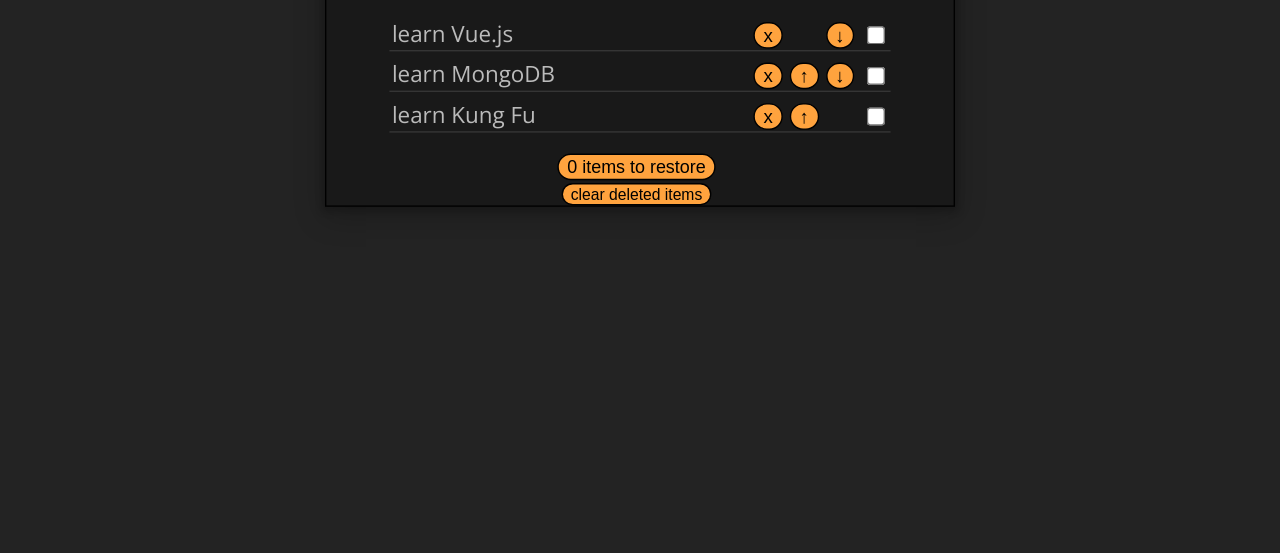
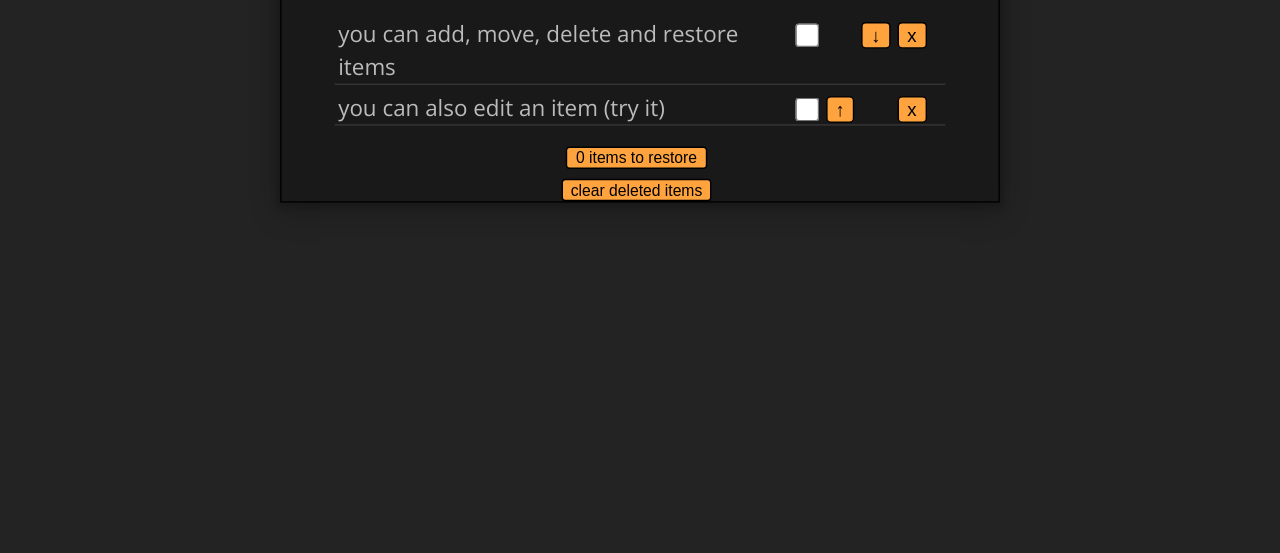
Before and after one commit to Soupedenuit/Reminder-application-using-Vue.js-Firebase, a plain HTML site: page index.html in a window 1280 px wide. Shown: the part 247-800 px from the top of the page. Drawn offline with nearby package versions, Linux system fonts and the light colour scheme.

Commit message:
Add files via upload

```diff
--- a/to-do.css
+++ b/to-do.css
@@ -47,7 +47,7 @@
   margin-top: 35px;
   background-color: rgb(25, 25, 25);
   border: 1px solid black;
-  width: 35%;
+  width: 40%;
   /*max-height: 70%;*/
   box-shadow: 0 2px 5px 2px rgba(0, 0, 0, 0.19), 0 6px 20px 2px rgba(0, 0, 0, 0.20);
   /*overflow-y:auto;*/
@@ -71,9 +71,10 @@
 
 button {
   margin-right: 5px;
+  margin-left: 0;
   background-color: #FFA33E;
   border: solid 1px black;
-  border-radius: 0.75em;
+  border-radius: 0.25em;
   -webkit-appearance: none;
   -moz-appearance: none;
   appearance: none;
@@ -90,7 +91,7 @@
   position: relative;
   /*left: -11px;*/
   /*background-color: blue;*/
-  width: 80%;
+  width: 85%;
 }
 
 li:first-child .up {
@@ -111,19 +112,24 @@
 
 ol li span:nth-child(1) {
   /*background-color: blue;*/
-  max-width: 72%;
+  max-width: 69%;
   padding-left: 2px;
 }
 
 ol li span:nth-child(2) {
-  width: 98px;
+  width: 107px;
+  padding: 0;
+  margin: 0;
 }
 
 .crossout {
-  width: auto;
-  /*color: #fff; (cannot change color of checkbox) */
+  display: inline;
+  width: 17px;
+  height: 17px;
   position: relative;
-  top: 2px;
+  top: 4px;
+  margin: 0 5px 0 0;
+  padding: 0;
 }
 
 #logo1 {
@@ -142,8 +148,8 @@
 }
 
 #restore {
-  margin-bottom: 2px;
-  font-size: .8em;
+  margin-bottom: 7px;
+  font-size: .7em;
 }
 
 #clear {
@@ -161,7 +167,7 @@
 }
 
 
-@media (max-width: 840px) {
+@media (max-width: 970px) {
   #toDoInstance {
     width: 71.4%; /* 100% at 1.4 scale */
   }
@@ -249,12 +255,8 @@
     z-index: 1;
   }
 
-   ol li span:nth-child(1) {
-    max-width: 65%;
-  }
-
-   ol li span:nth-child(2) {
-    width: 200px;
+  ol li span:nth-child(1) {
+    max-width: 66%;
   }
 }
 
@@ -295,7 +297,7 @@
   }
 
   ol li span:nth-child(1) {
-    max-width: 60%;
+    max-width: 63%;
   }
 }
 
--- a/to-do.js
+++ b/to-do.js
@@ -85,9 +85,8 @@
     //textitem1: 'learn MongoDB',
     //textitem2: 'learn Kung Fu',
     toDoList: [
-      { id: 0, text: '<span id="item' + 0 + '" contenteditable="true">learn Vue.js</span><span><button type="button" title="delete" class="del" onclick="deleteItem(' + 0 + ')">x</button><button type="button" title="move up" class="up" onclick="moveUp(' + 0 + ')">↑</button><button type="button" title="move down" class="down" onclick="moveDown(' + 0 + ')">↓</button><input type="checkbox" title="done" class="crossout" id="checkbox' + 0 + '" onclick="crossOutItem(' + 0 + ')"/></span>' },
-      { id: 1, text: '<span id="item' + 1 + '" contenteditable="true">learn MongoDB</span><span><button type="button" title="delete" class="del" onclick="deleteItem(' + 1 + ')">x</button><button type="button" title="move up" class="up" onclick="moveUp(' + 1 + ')">↑</button><button type="button" title="move down" class="down" onclick="moveDown(' + 1 + ')">↓</button><input type="checkbox" title="done" class="crossout" id="checkbox' + 1 + '" onclick="crossOutItem(' + 1 + ')"/></span>' },
-      { id: 2, text: '<span id="item' + 2 + '" contenteditable="true">learn Kung Fu</span><span><button type="button" title="delete" class="del" onclick="deleteItem(' + 2 + ')">x</button><button type="button" title="move up" class="up" onclick="moveUp(' + 2 + ')">↑</button><button type="button" title="move down" class="down" onclick="moveDown(' + 2 + ')">↓</button><input type="checkbox" title="done" class="crossout" id="checkbox' + 2 + '" onclick="crossOutItem(' + 2 + ')"/></span>' }
+      { id: 0, text: '<span id="item' + 0 + '">you can add, move, delete and restore items</span><span><input type="checkbox" title="done" class="crossout" id="checkbox' + 0 + '" onclick="crossOutItem(' + 0 + ')"/><button type="button" title="move up" class="up" onclick="moveUp(' + 0 + ')">↑</button><button type="button" title="move down" class="down" onclick="moveDown(' + 0 + ')">↓</button><button type="button" title="delete" class="del" onclick="deleteItem(' + 0 + ')">x</button></span>' },
+      { id: 1, text: '<span id="item' + 1 + '" contenteditable="true" spellcheck="false">you can also edit an item (try it)</span><span><input type="checkbox" title="done" class="crossout" id="checkbox' + 1 + '" onclick="crossOutItem(' + 1 + ')"/><button type="button" title="move up" class="up" onclick="moveUp(' + 1 + ')">↑</button><button type="button" title="move down" class="down" onclick="moveDown(' + 1 + ')">↓</button><button type="button" title="delete" class="del" onclick="deleteItem(' + 1 + ')">x</button></span>' }
     ],
     project: '<p>To-Do app project.</p>',
     anotherList: [
@@ -114,10 +113,10 @@
 */
 
 // Version 1.1
-var itemCounter = 3;
+var itemCounter = 2;
 document.getElementById("toDoItem").addEventListener("click", function() {
   var y = itemCounter;
-  var newItem = '<span id="item' + y + '" contenteditable="true">' + addToList.value + '</span><span><button type="button" title="delete" class="del" onclick="deleteItem(' + y + ')">x</button><button type="button" title="move up" class="up" onclick="moveUp(' + y + ')">↑</button><button type="button" title="move down" class="down" onclick="moveDown(' + y + ')">↓</button><input type="checkbox" title="done" class="crossout" id="checkbox' + y + '" onclick="crossOutItem(' + y + ')"/></span>';
+  var newItem = '<span id="item' + y + '" contenteditable="true" spellcheck="false">' + addToList.value + '</span><span><input type="checkbox" title="done" class="crossout" id="checkbox' + y + '" onclick="crossOutItem(' + y + ')"/><button type="button" title="move up" class="up" onclick="moveUp(' + y + ')">↑</button><button type="button" title="move down" class="down" onclick="moveDown(' + y + ')">↓</button><button type="button" title="delete" class="del" onclick="deleteItem(' + y + ')">x</button></span>';
   /* Doesn't work:
   document.getElementById("item" + y).setAttribute('title', 'just do it!');
   */
```
